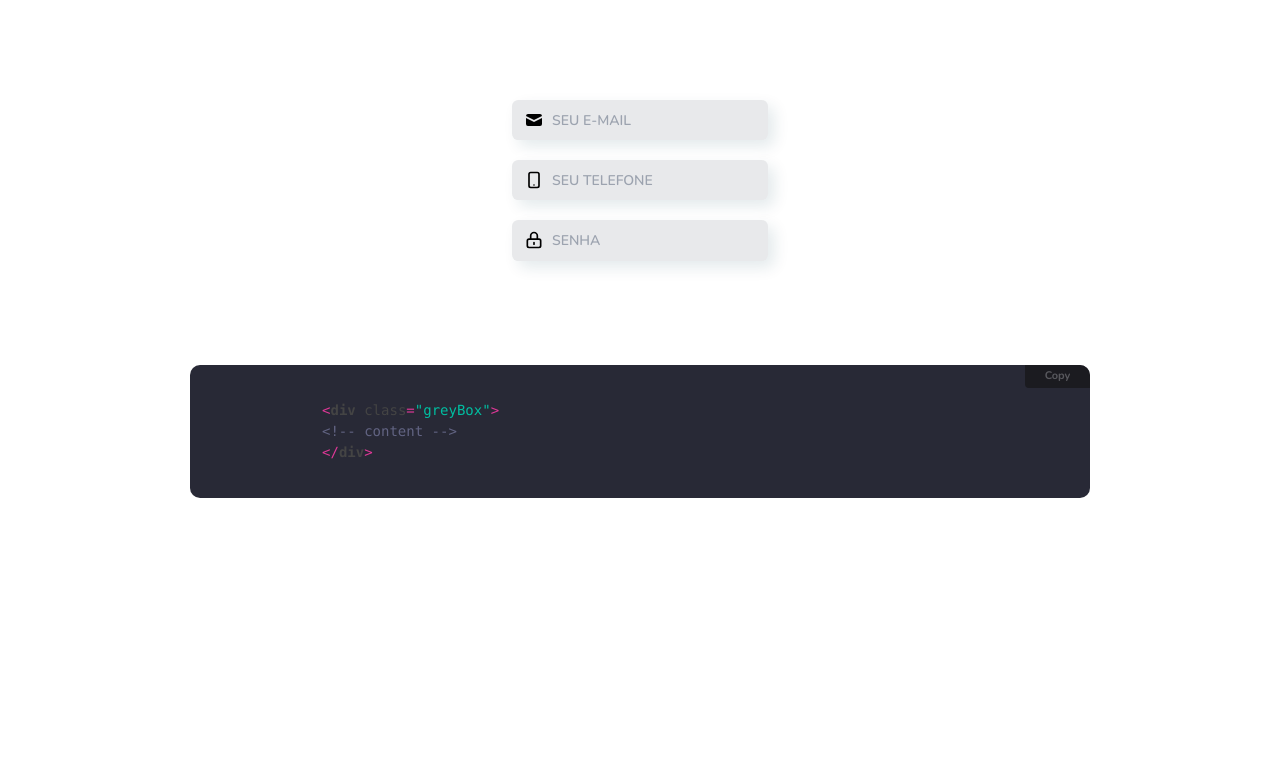
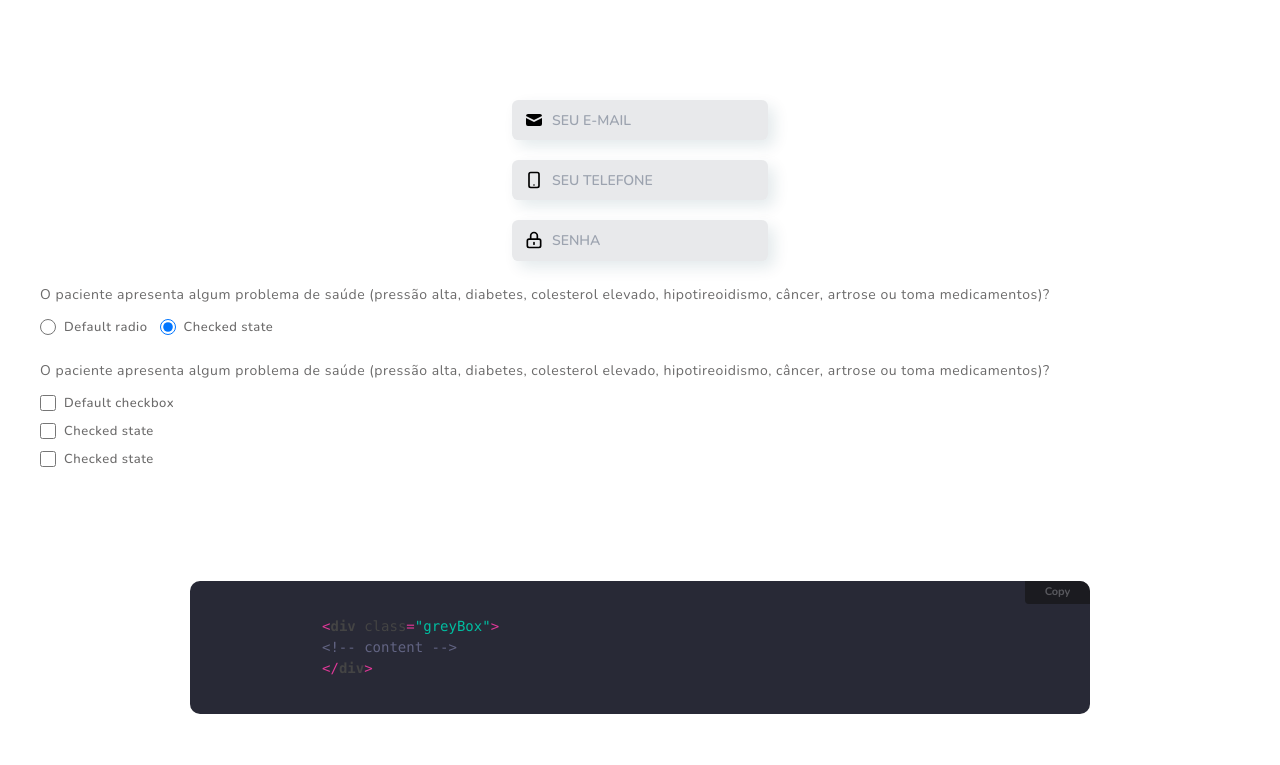
Before and after one commit to nicolifelix/stardust-ui, a website: page src/components/molecules/Form/form.html in a window 1280 px wide. Drawn offline with nearby package versions, Linux system fonts and the light colour scheme.

Commit message:
:sparkles: add radio e checkbox

```diff
--- a/src/components/molecules/Form/form.html
+++ b/src/components/molecules/Form/form.html
@@ -48,6 +48,40 @@
       </div>
 
 
+<!-- RADIO -->
+      <div class="mt-6">
+        <p class="text-md text-grey800">O paciente apresenta algum problema de saúde (pressão alta, diabetes, colesterol elevado, hipotireoidismo, câncer, artrose ou toma medicamentos)?</p>
+        <div class="flex items-baseline mt-3">
+          <div class="flex items-center mr-3">
+            <input id="default-radio-1" type="radio" value="" name="default-radio" class="w-4 h-4 text-primaryColor bg-grey100 border-grey800">
+            <label for="default-radio-1" class="ml-2 text-sm font-medium text-grey800">Default radio</label>
+          </div>
+          <div class="flex items-center  mr-3">
+            <input checked="" id="default-radio-2" type="radio" value="" name="default-radio" class="w-4 h-4 text-primaryColor bg-grey100 border-grey800">
+            <label for="default-radio-2" class="ml-2 text-sm font-medium text-grey800">Checked state</label>
+          </div>
+        </div>
+      </div>
+
+
+<!-- CHECKBOX -->
+<div class="mt-6">
+  <p class="text-md text-grey800">O paciente apresenta algum problema de saúde (pressão alta, diabetes, colesterol elevado, hipotireoidismo, câncer, artrose ou toma medicamentos)?</p>
+  <div class="flex items-center mt-3 mb-2">
+    <input id="default-checkbox" type="checkbox" value="" class="w-4 h-4 text-primaryColor bg-grey100 border-grey800">
+    <label for="default-checkbox" class="ml-2 text-sm font-medium text-grey800">Default checkbox</label>
+  </div>
+  <div class="flex items-center mb-2">
+    <input id="checked-checkbox" type="checkbox" value="" class="w-4 h-4 text-primaryColor bg-grey100 border-grey800">
+    <label for="checked-checkbox" class="ml-2 text-sm font-medium text-grey800">Checked state</label>
+  </div>
+  <div class="flex items-center mb-2">
+    <input id="checked-checkbox" type="checkbox" value="" class="w-4 h-4 text-primaryColor bg-grey100 border-grey800">
+    <label for="checked-checkbox" class="ml-2 text-sm font-medium text-grey800">Checked state</label>
+  </div>
+</div>
+
+
 
 
 
```
Also changed, not shown: src/css/main.css, src/img/icons/check.svg, src/img/icons/pendency.svg, src/img/icons/waiting.svg, src/img/icons/worry.svg.
